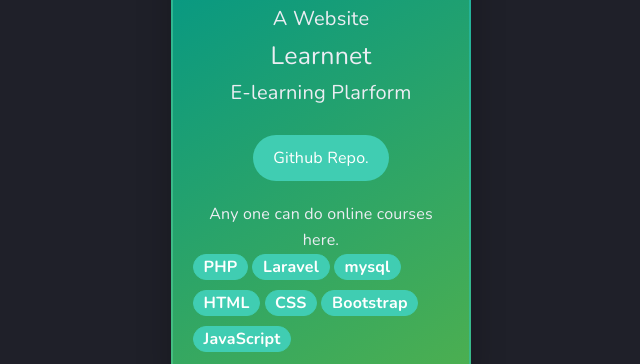
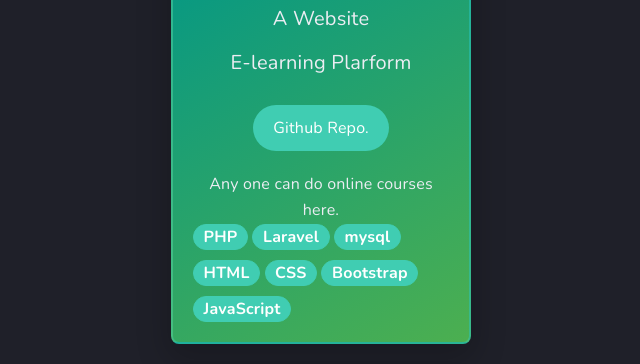
Before and after one commit to anujitdeb/anujitdeb.github.io, a plain HTML site: page portfolio/index.html in a window 1280 px wide. Shown: the part 4530-4894 px from the top of the page, without its empty margins (319-959 px from the left). Drawn offline with nearby package versions, Linux system fonts and the light colour scheme; a script that the page names is missing; a web font is replaced by a local one.

Commit message:
Update index.html

```diff
--- a/portfolio/index.html
+++ b/portfolio/index.html
@@ -391,7 +391,7 @@
 						<h6>A Website</h6>
 					</h4>
 
-					<h5>Learnnet
+					<h5>
 						<h6>E-learning Plarform</h6>
 					</h5>
 					<a href="https://github.com/AnujitDeb/learnnet-public" > <div class="title title--epic color-gradient-red-yellow-bg">Github Repo.</div> </a>
```
